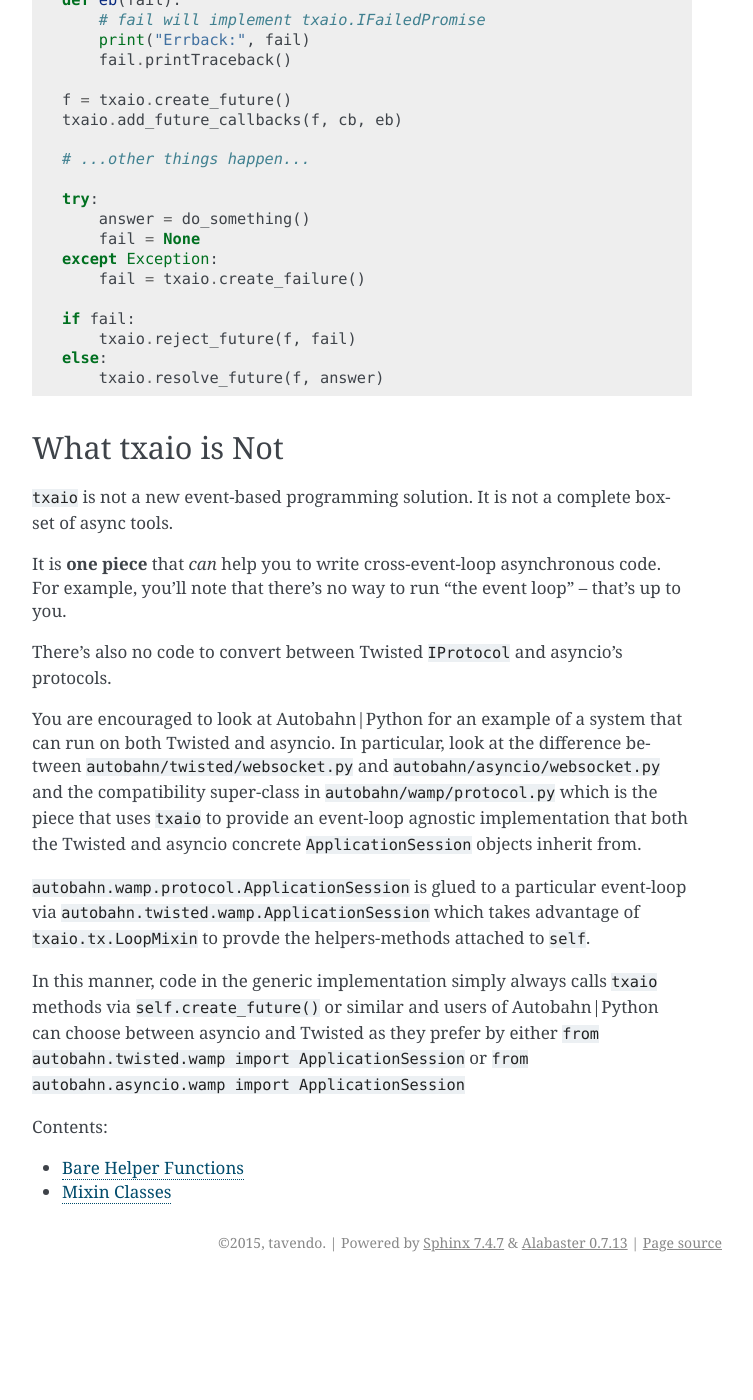
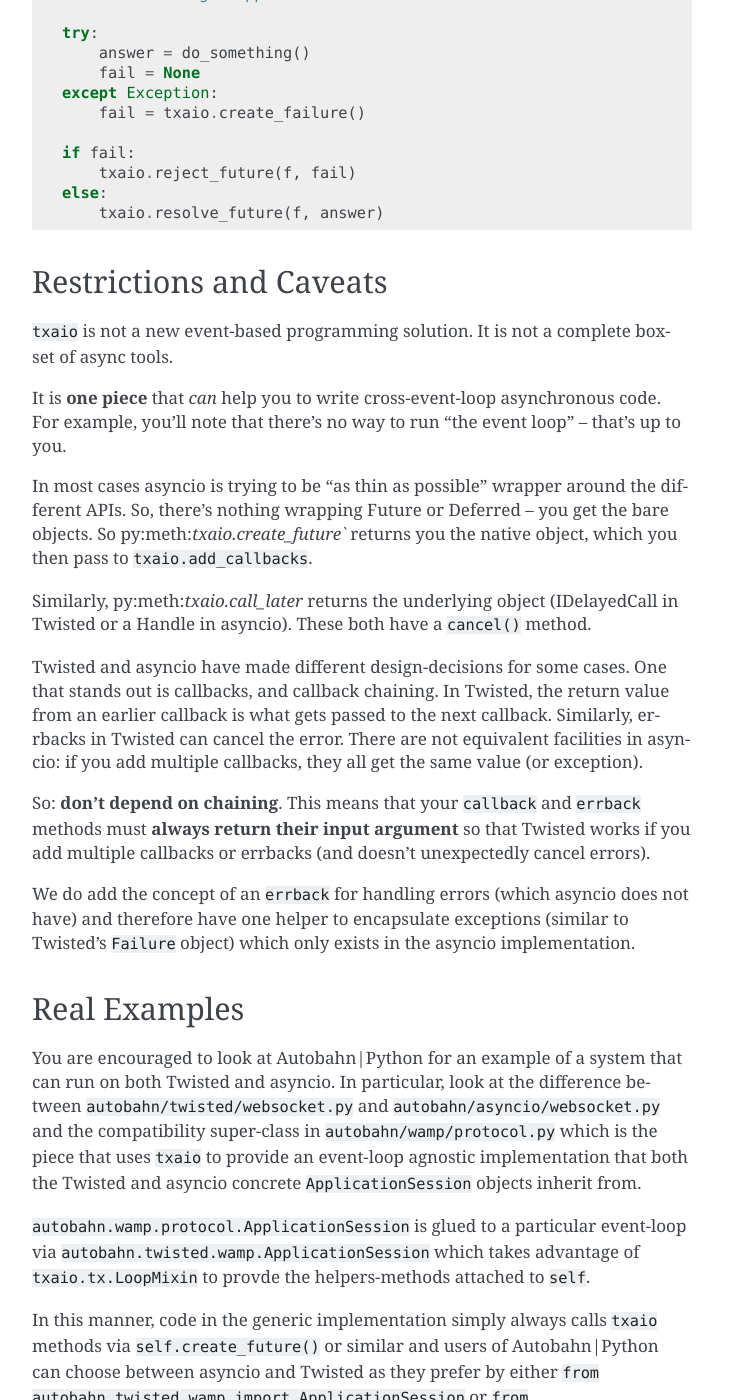
Before and after one commit to crossbario/txaio, a Sphinx documentation site: the page built from doc/index.rst, in a window 1280 px wide and 1400 px high, scrolled down 1268 px. Shown: the whole window, without its empty margins (388-1141 px from the left). Built offline with Sphinx 7.4.7, drawn with Linux system fonts in a browser that asks for light colours; pages that are not in the unit, such as notebooks, are missing from menus; before the commit the page ends 2550 px from its top, so only the background shows below that; some of the changed text lies outside the part shown.

Commit message:
document restrictions

```diff
--- a/doc/index.rst
+++ b/doc/index.rst
@@ -82,8 +75,8 @@ them.
         txaio.resolve_future(f, answer)
 
 
-What txaio is Not
------------------
+Restrictions and Caveats
+------------------------
 
 ``txaio`` is not a new event-based programming solution. It is not a
 complete box-set of async tools.
@@ -92,8 +85,36 @@ It is **one piece** that *can* help you to write cross-event-loop
 asynchronous code. For example, you'll note that there's no way to run
 "the event loop" -- that's up to you.
 
-There's also no code to convert between Twisted ``IProtocol`` and
-asyncio's protocols.
+In most cases asyncio is trying to be "as thin as possible" wrapper
+around the different APIs. So, there's nothing wrapping Future or
+Deferred -- you get the bare objects. So
+py:meth:`txaio.create_future`` returns you the native object, which
+you then pass to ``txaio.add_callbacks``.
+
+Similarly, py:meth:`txaio.call_later` returns the underlying object
+(IDelayedCall in Twisted or a Handle in asyncio). These both have a
+``cancel()`` method.
+
+Twisted and asyncio have made different design-decisions for some
+cases. One that stands out is callbacks, and callback chaining. In
+Twisted, the return value from an earlier callback is what gets passed
+to the next callback. Similarly, errbacks in Twisted can cancel the
+error. There are not equivalent facilities in asyncio: if you add
+multiple callbacks, they all get the same value (or exception).
+
+So: **don't depend on chaining**. This means that your ``callback``
+and ``errback`` methods must **always return their input argument** so
+that Twisted works if you add multiple callbacks or errbacks (and
+doesn't unexpectedly cancel errors).
+
+We do add the concept of an ``errback`` for handling errors (which
+asyncio does not have) and therefore have one helper to encapsulate
+exceptions (similar to Twisted's ``Failure`` object) which only exists
+in the asyncio implementation.
+
+
+Real Examples
+-------------
 
 You are encouraged to look at Autobahn|Python for an example of a
 system that can run on both Twisted and asyncio. In particular, look
```
Also changed, not shown: other parts of doc/index.rst (+1 -8 lines).
